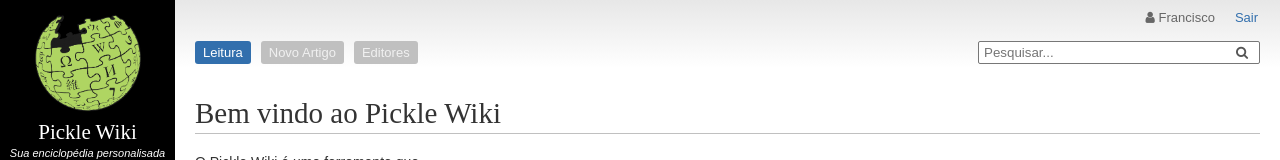
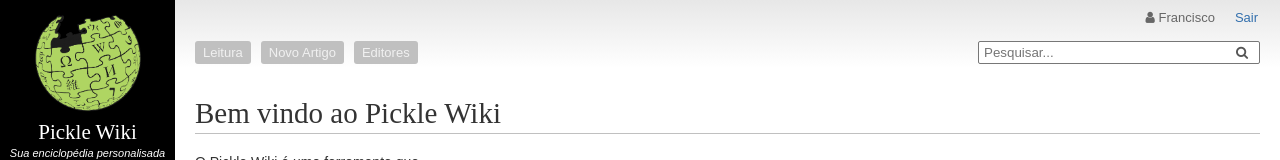
Before and after one commit to SamirSales/pickle-wiki-backend-springboot, a React (Create React App) app in the folder react/: page / in a window 1280 px wide. Shown: the top 160 px of the page. Built offline with nearby package versions, Linux system fonts and the light colour scheme.

Commit message:
using NavLink

```diff
--- a/react/src/containers/TopBar/TopBar.js
+++ b/react/src/containers/TopBar/TopBar.js
@@ -1,5 +1,5 @@
 import React, { PureComponent } from 'react';
-import { Link, withRouter } from 'react-router-dom';
+import { NavLink, withRouter } from 'react-router-dom';
 import './TopBar.css';
 import { AuthContext } from '../Layout/Layout';
 
@@ -33,17 +33,11 @@ class TopBar extends PureComponent {
       </div>
     );
 
-    let tabRead = <Link
-      className={this.isReadingScreen() ? 'tab active' : 'tab'}
-      to='/article' >Leitura</Link>;
+    let tabRead = <NavLink className='tab' to='/article' >Leitura</NavLink>;
 
-    let tabAddArticle = <Link
-      className={this.isPath("/new-article") ? 'tab active' : 'tab'}
-      to='/new-article' >Novo Artigo</Link>;
+    let tabAddArticle = <NavLink className='tab' to='/new-article' >Novo Artigo</NavLink>;
 
-    let tabAddNewUser = <Link
-      className={this.isPath("/user-editor") ? 'tab active' : 'tab'}
-      to='/user-editor' >Editores</Link>;
+    let tabAddNewUser = <NavLink className='tab' to='/user-editor' >Editores</NavLink>;
 
     let divSearch = null;
 
```
